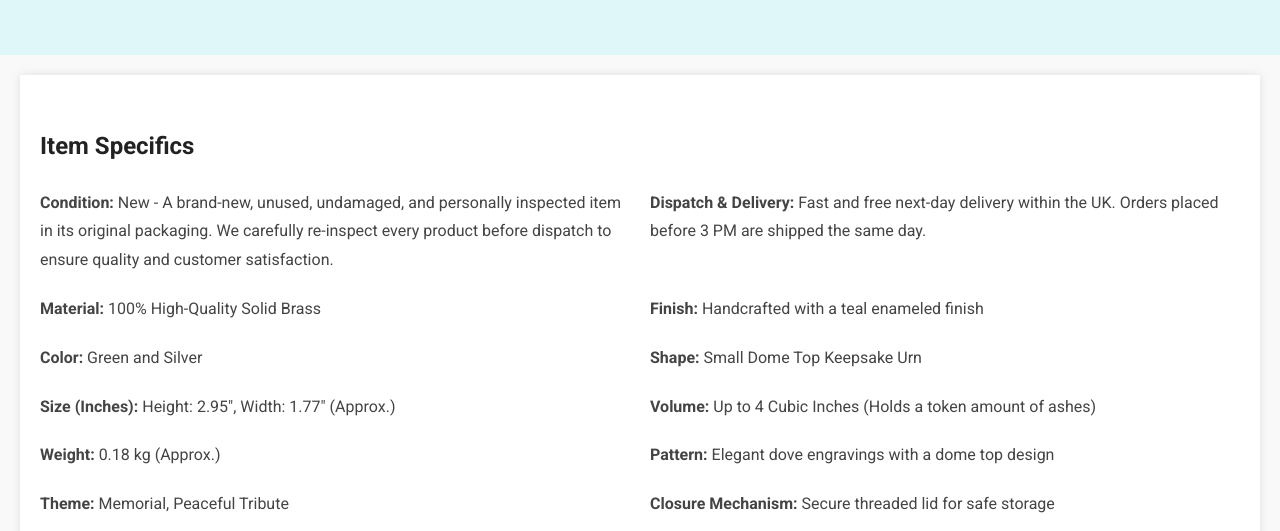
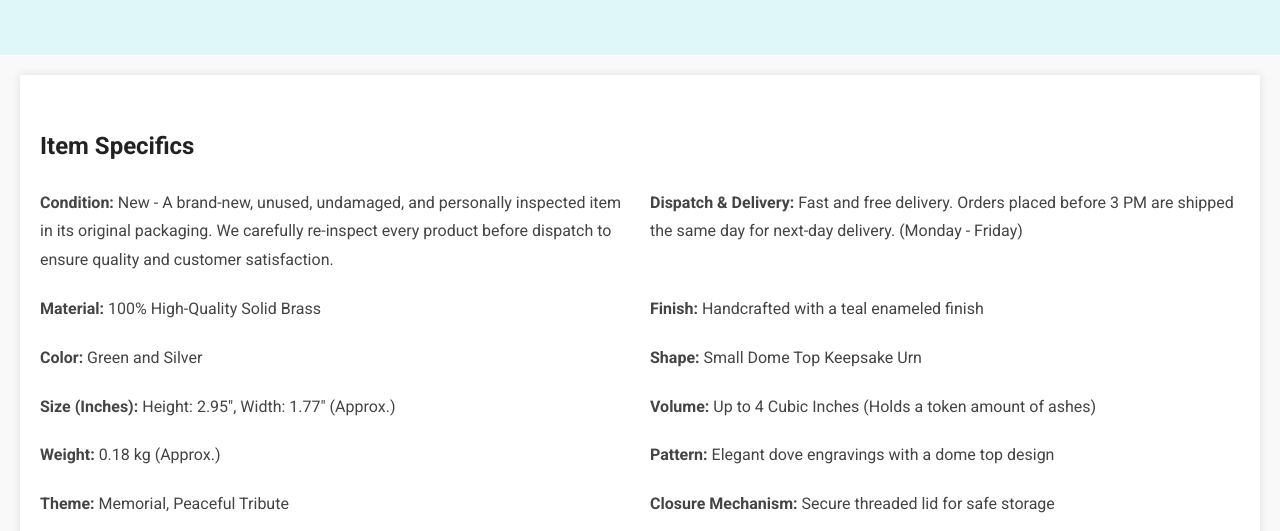
Before and after one commit to MSPK99/CUA-1387-KG, a plain HTML site: page index.html in a window 1280 px wide. Shown: the part 269-800 px from the top of the page. Drawn offline with Linux system fonts and the light colour scheme.

Commit message:
Update index.html

```diff
--- a/index.html
+++ b/index.html
@@ -132,7 +132,7 @@
         <h2>Item Specifics</h2>
         <div class="item-specifics">
             <div><strong>Condition:</strong> New - A brand-new, unused, undamaged, and personally inspected item in its original packaging. We carefully re-inspect every product before dispatch to ensure quality and customer satisfaction.</div>
-            <div><strong>Dispatch & Delivery:</strong> Fast and free next-day delivery within the UK. Orders placed before 3 PM are shipped the same day.</div>
+            <div><strong>Dispatch & Delivery:</strong> Fast and free delivery. Orders placed before 3 PM are shipped the same day for next-day delivery. (Monday - Friday)</div>
             <div><strong>Material:</strong> 100% High-Quality Solid Brass</div>
             <div><strong>Finish:</strong> Handcrafted with a teal enameled finish</div>
             <div><strong>Color:</strong> Green and Silver</div>
```
